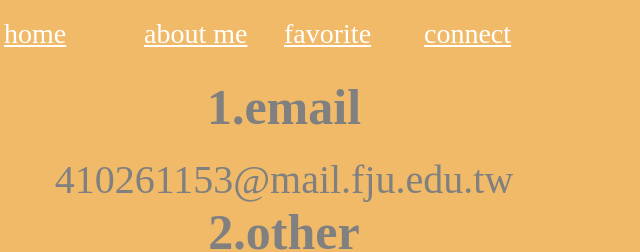
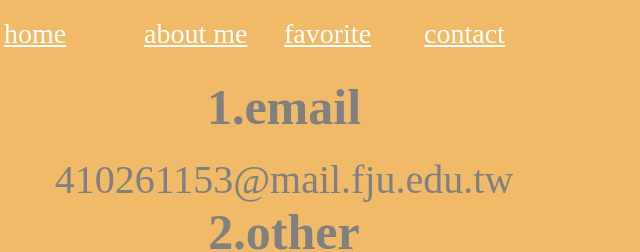
Before and after one commit to dino8512/connect, a plain HTML site: page index.html in a window 1280 px wide. Shown: the top 252 px of the page, 366-1006 px from the left. Drawn offline with Linux system fonts and the light colour scheme.

Commit message:
Update index.html

```diff
--- a/index.html
+++ b/index.html
@@ -63,7 +63,7 @@
         <a class="bott" href="https://dino8512.github.io/">home</a>
         <a class="bott" href="https://dino8512.github.io/about/">about me</a>
         <a class="bott" href="https://dino8512.github.io/favorite/">favorite</a>
-        <a class="bott" href="https://dino8512.github.io/connect/">connect</a>
+        <a class="bott" href="https://dino8512.github.io/connect/">contact</a>
     </div>
     <div>
         <h1 class="quote">1.email</h1>
```
